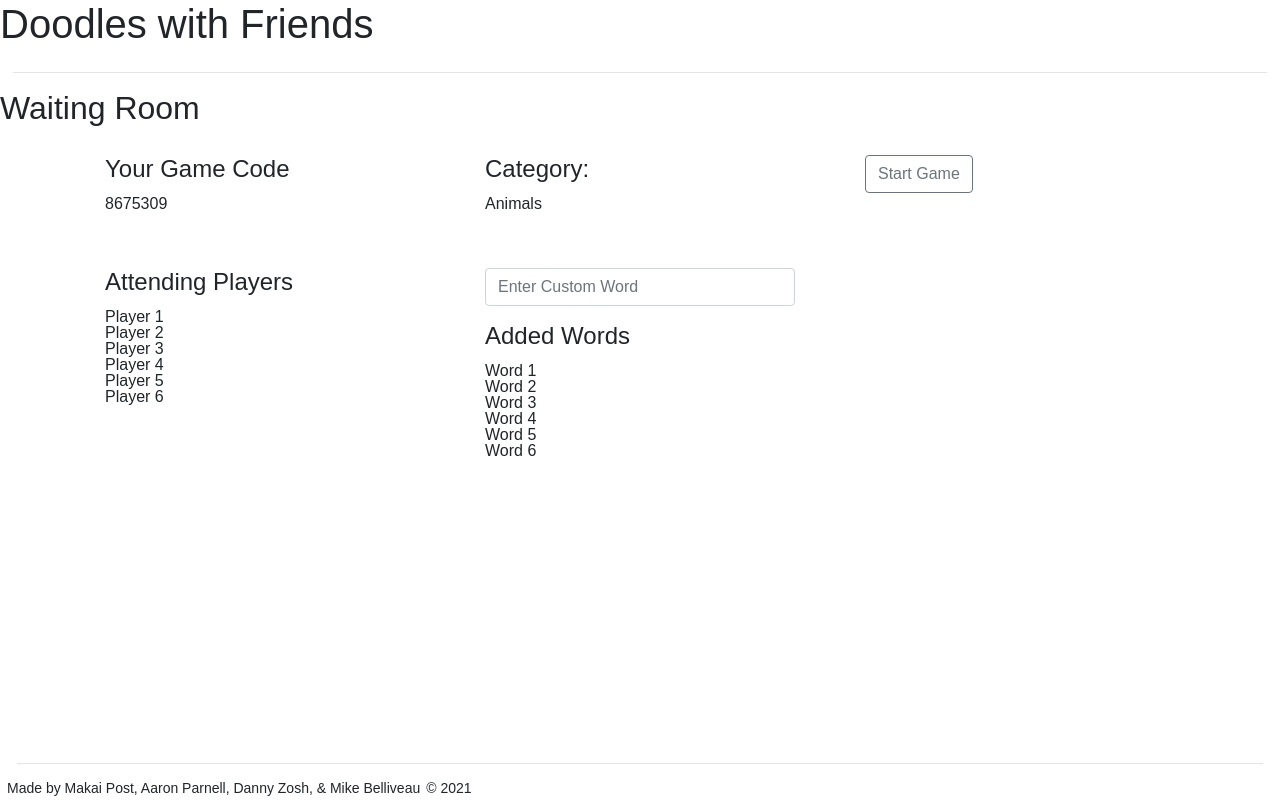
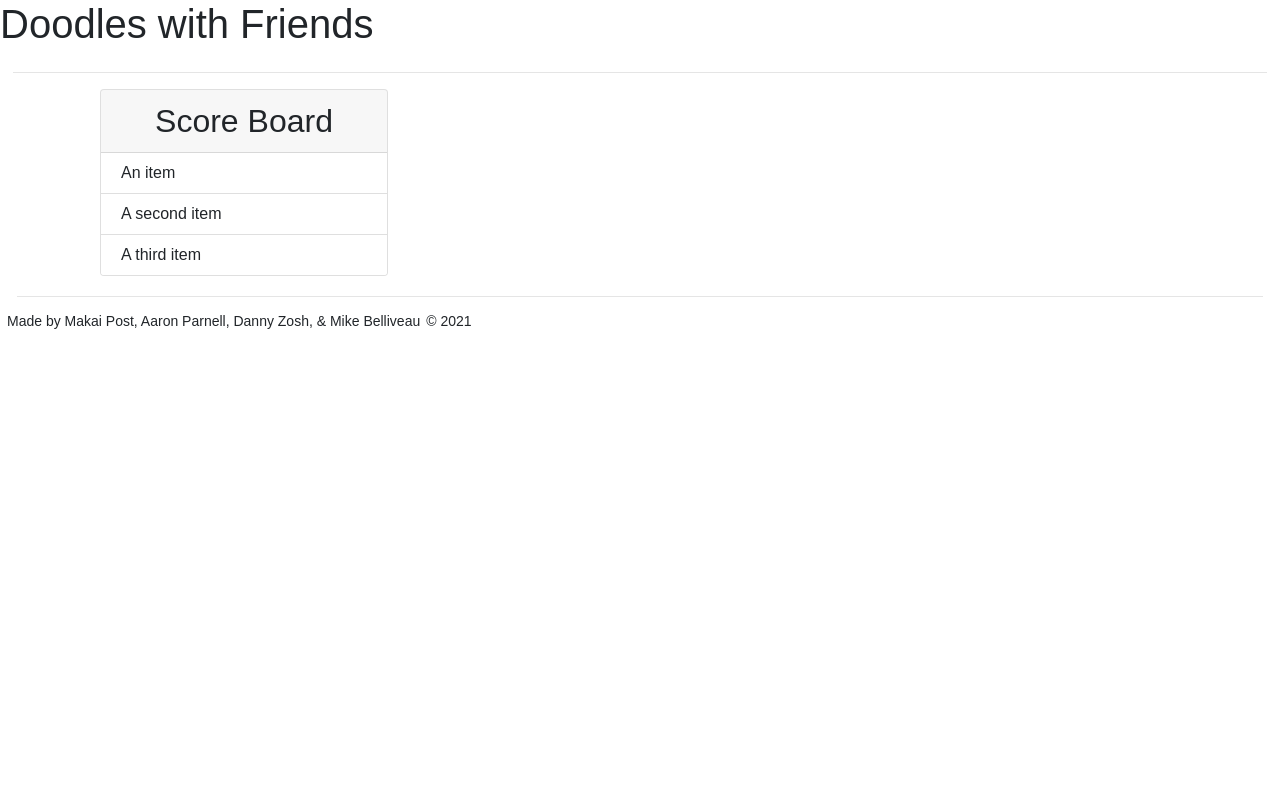
Before and after one commit to ToMakPo/Doodles-with-Friends, a React (Create React App) app in the folder client/: page /options in a window 1280 px wide. Built offline with nearby package versions, Linux system fonts and the light colour scheme.

Commit message:
added scoreboard page

```diff
--- a/client/src/App.js
+++ b/client/src/App.js
@@ -26,7 +26,7 @@ const App = () => {
 
 			{
 				// If the user is not logged in, then direct the user to the login page. Other wise, take them to the page requested page.
-				true ? <WaitingRoom/> :
+				true ? <ScoreBoard/> :
 				activeUser === null ? (
 					loginDisplay
 						? <Login {...{logUserIn, setLoginDisplay}}/>
--- a/client/src/pages/ScoreBoard.js
+++ b/client/src/pages/ScoreBoard.js
@@ -1,8 +1,26 @@
+import '../styles/palette.css'
+import '../styles/ScoreBoard.css'
+
 const ScoreBoard = () => {
     return (
-        <main>
-            <h2>Score Board</h2>
-        </main>
+        <div className="container ">
+            <main className="container">
+            <div
+            className="card"
+            style={{width: "18rem"}}
+            >
+                <h2 className="card-header">
+                    Score Board
+                </h2>
+                <ol className="list-group list-group-flush">
+                    <li className="list-group-item">An item</li>
+                    <li className="list-group-item">A second item</li>
+                    <li className="list-group-item">A third item</li>
+                </ol>
+            </div>
+            </main>
+
+        </div>
     )
 }
 
--- /dev/null
+++ b/client/src/styles/ScoreBoard.css
@@ -0,0 +1,8 @@
+.container{
+    display:flex;
+    justify-content: center;
+    align-content:center
+}
+h2{
+    text-align: center;
+}
```
